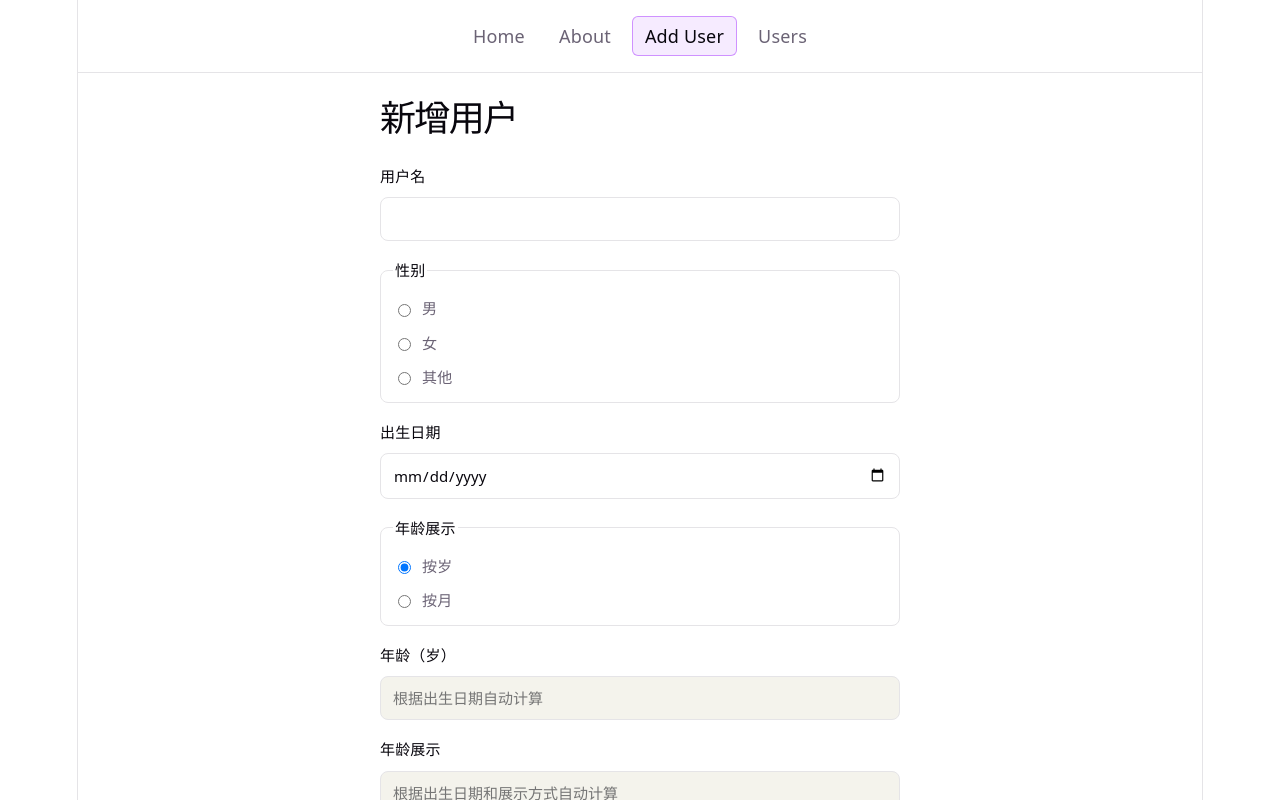
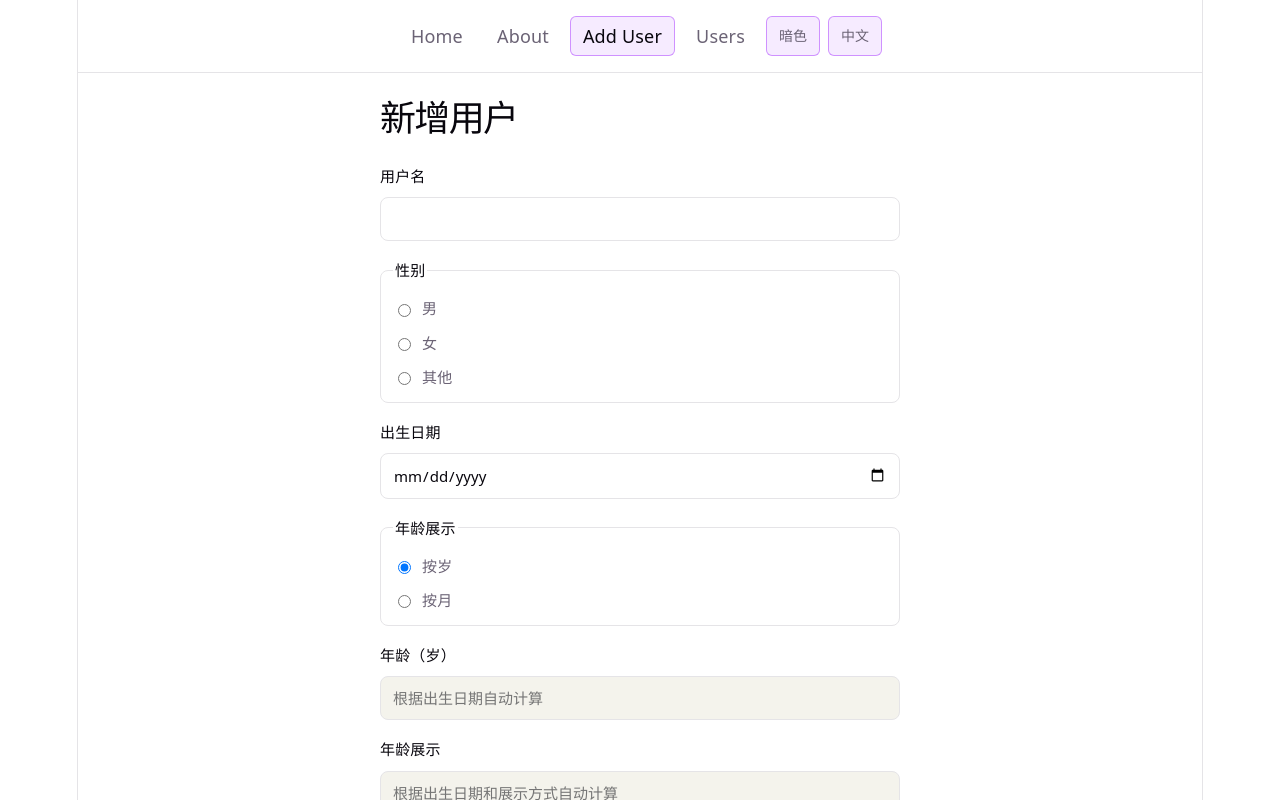
Before and after one commit to ethan62013/react-message, a React (Vite) app: page /add-user in a window 1280 px wide. Shown: the top 800 px of the page. Built offline with nearby package versions, Linux system fonts and the light colour scheme.

Commit message:
feat:语言和系统风格设置

```diff
--- a/src/App.css
+++ b/src/App.css
@@ -22,6 +22,21 @@
   color: var(--text-h);
   background: var(--accent-bg);
   border-color: var(--accent-border);
+}
+
+.app-setting {
+  font: inherit;
+  font-size: 14px;
+  cursor: pointer;
+  color: var(--text);
+  background: var(--accent-bg);
+  border: 1px solid var(--accent-border);
+  border-radius: 6px;
+  padding: 6px 12px;
+}
+
+.app-setting:hover {
+  color: var(--text-h);
 }
 
 #center a {
--- a/src/App.tsx
+++ b/src/App.tsx
@@ -1,7 +1,18 @@
+import { useEffect } from 'react'
 import { NavLink, Outlet } from 'react-router'
 import './App.css'
+import { useAppDispatch, useAppSelector } from './store/hooks'
+import { toggleSysLanguage, toggleSysStyle } from './store/slices/sysSetting'
 
 function App() {
+  const dispatch = useAppDispatch()
+  const { sysStyle, sysLanguage } = useAppSelector((state) => state.sysSetting)
+
+  useEffect(() => {
+    document.documentElement.dataset.theme = sysStyle
+    document.documentElement.lang = sysLanguage
+  }, [sysStyle, sysLanguage])
+
   return (
     <>
       <nav className="app-nav">
@@ -11,6 +22,20 @@ function App() {
         <NavLink to="/about">About</NavLink>
         <NavLink to="/add-user">Add User</NavLink>
         <NavLink to="/users">Users</NavLink>
+        <button
+          type="button"
+          className="app-setting"
+          onClick={() => dispatch(toggleSysStyle())}
+        >
+          {sysStyle === 'light' ? '暗色' : '亮色'}
+        </button>
+        <button
+          type="button"
+          className="app-setting"
+          onClick={() => dispatch(toggleSysLanguage())}
+        >
+          {sysLanguage === 'zh-CN' ? '中文' : 'English'}
+        </button>
       </nav>
       <Outlet />
     </>
--- a/src/index.css
+++ b/src/index.css
@@ -31,7 +31,7 @@
 }
 
 @media (prefers-color-scheme: dark) {
-  :root {
+  :root:not([data-theme='light']) {
     --text: #9ca3af;
     --text-h: #f3f4f6;
     --bg: #16171d;
@@ -45,9 +45,32 @@
       rgba(0, 0, 0, 0.4) 0 10px 15px -3px, rgba(0, 0, 0, 0.25) 0 4px 6px -2px;
   }
 
-  #social .button-icon {
+  :root:not([data-theme='light']) #social .button-icon {
     filter: invert(1) brightness(2);
   }
+}
+
+:root[data-theme='dark'] {
+  color-scheme: dark;
+  --text: #9ca3af;
+  --text-h: #f3f4f6;
+  --bg: #16171d;
+  --border: #2e303a;
+  --code-bg: #1f2028;
+  --accent: #c084fc;
+  --accent-bg: rgba(192, 132, 252, 0.15);
+  --accent-border: rgba(192, 132, 252, 0.5);
+  --social-bg: rgba(47, 48, 58, 0.5);
+  --shadow:
+    rgba(0, 0, 0, 0.4) 0 10px 15px -3px, rgba(0, 0, 0, 0.25) 0 4px 6px -2px;
+}
+
+:root[data-theme='dark'] #social .button-icon {
+  filter: invert(1) brightness(2);
+}
+
+:root[data-theme='light'] {
+  color-scheme: light;
 }
 
 #root {
--- a/src/store/index.ts
+++ b/src/store/index.ts
@@ -1,9 +1,11 @@
 import { configureStore } from '@reduxjs/toolkit'
+import sysSettingReducer from './slices/sysSetting'
 import userReducer from './slices/userSlice'
 
 export const store = configureStore({
   reducer: {
     user: userReducer,
+    sysSetting: sysSettingReducer,
   },
 })
 
--- /dev/null
+++ b/src/store/slices/sysSetting.ts
@@ -0,0 +1,41 @@
+import { createSlice, type PayloadAction } from '@reduxjs/toolkit'
+
+export type SysStyle = 'light' | 'dark'
+export type SysLanguage = 'zh-CN' | 'en-US'
+
+type SysSettingState = {
+  sysStyle: SysStyle
+  sysLanguage: SysLanguage
+}
+
+const initialState: SysSettingState = {
+  sysStyle: 'light',
+  sysLanguage: 'zh-CN',
+}
+
+const sysSettingSlice = createSlice({
+  name: 'sysSetting',
+  initialState,
+  reducers: {
+    setSysStyle(state, action: PayloadAction<SysStyle>) {
+      state.sysStyle = action.payload
+    },
+    setSysLanguage(state, action: PayloadAction<SysLanguage>) {
+      state.sysLanguage = action.payload
+    },
+    toggleSysStyle(state) {
+      state.sysStyle = state.sysStyle === 'light' ? 'dark' : 'light'
+    },
+    toggleSysLanguage(state) {
+      state.sysLanguage = state.sysLanguage === 'zh-CN' ? 'en-US' : 'zh-CN'
+    },
+  },
+})
+
+export const {
+  setSysStyle,
+  setSysLanguage,
+  toggleSysStyle,
+  toggleSysLanguage,
+} = sysSettingSlice.actions
+export default sysSettingSlice.reducer
```
